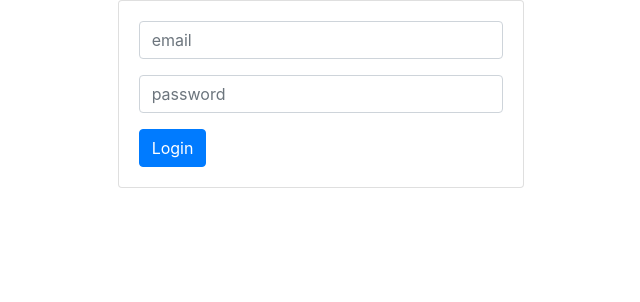
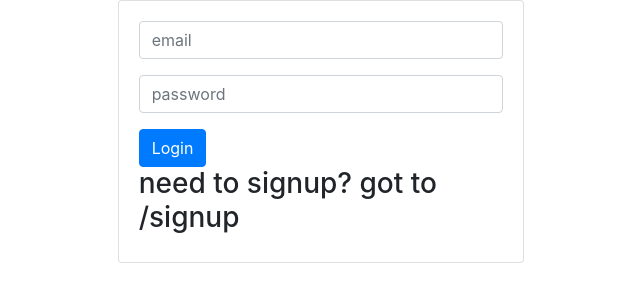
Before and after one commit to tjbecker8/twit-react, a React (Create React App) app: page / in a window 1280 px wide. Shown: the top 302 px of the page, without its empty margins (319-959 px from the left). Built offline with nearby package versions, Linux system fonts and the light colour scheme.

Commit message:
changed login screen

```diff
--- a/src/login.js
+++ b/src/login.js
@@ -60,7 +60,7 @@ login =(e) => {
 								<div className="error">{this.state.error}</div>
 								<button type="submit" className="btn btn-primary">Login</button>
 							</form>
-
+							<h3>need to signup? got to /signup</h3>
 						</div>
 					</div>
 				</div>
```
